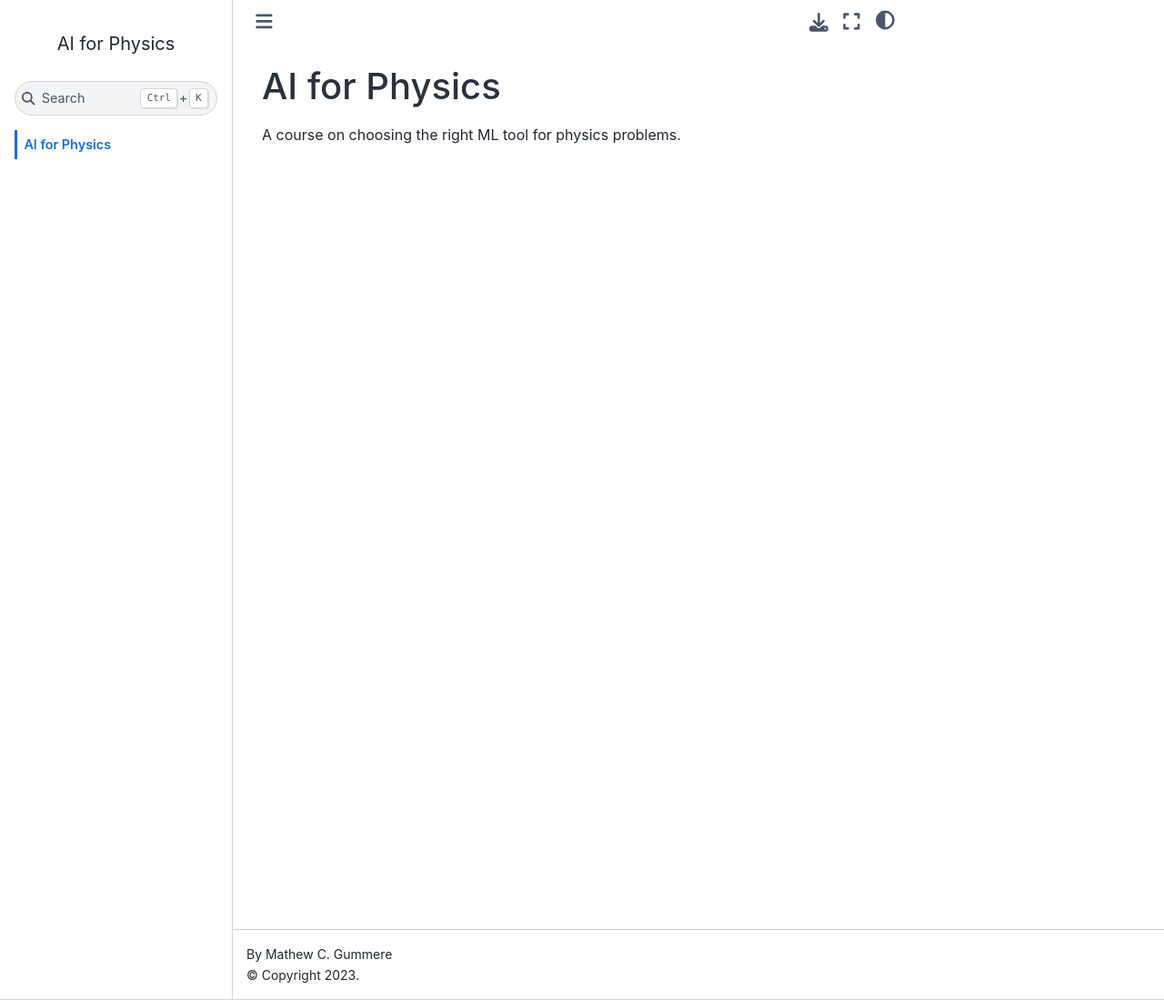
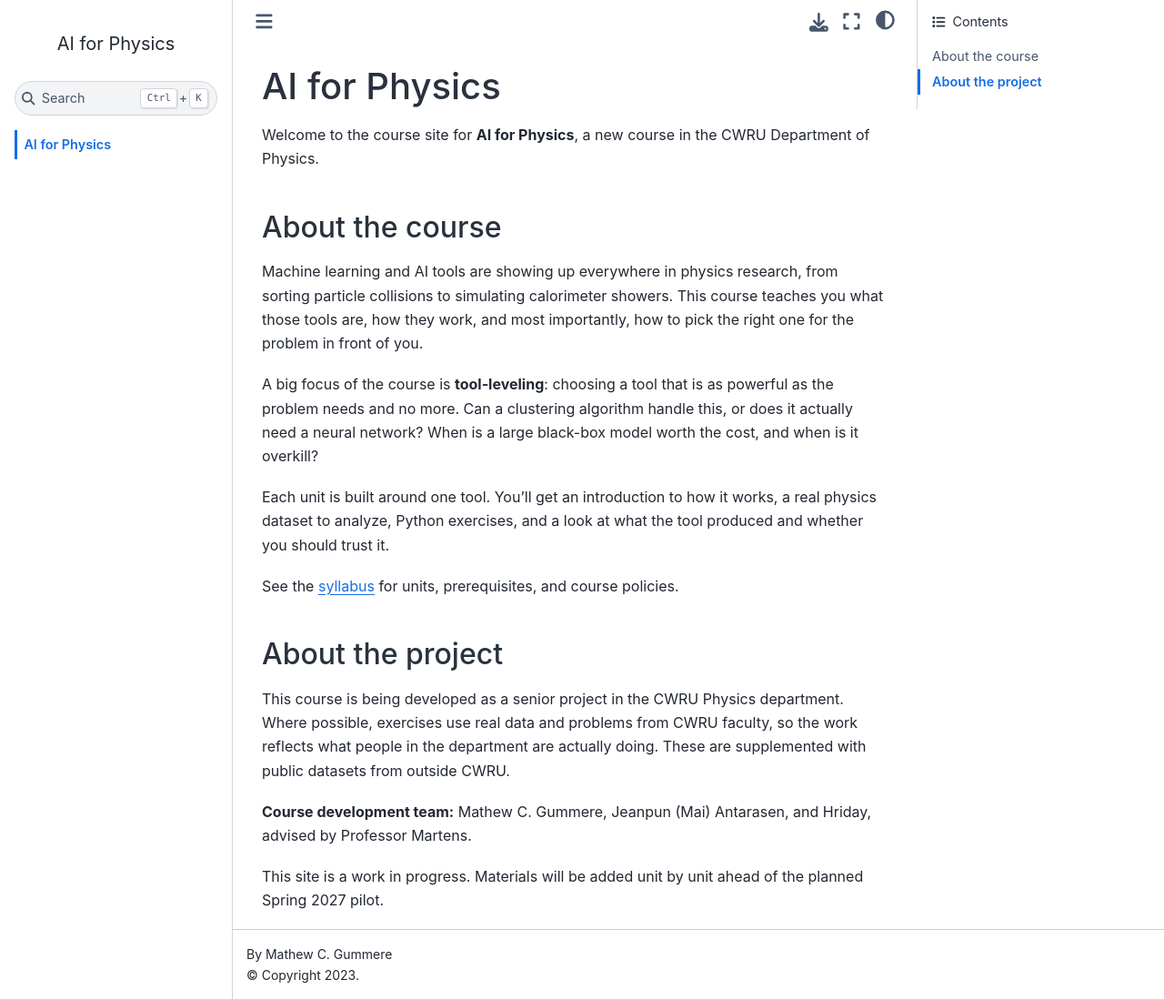
Before and after one commit to gummeremathew/ai-ml-for-physics, a Jupyter Book: the page built from intro.md, in a window 1280 px wide and 1099 px high. Shown: the whole window at 91% size. Built offline with Jupyter Book 1.0.4 settings and Sphinx 7.4.7 and the Sphinx Book theme 1.1.4, drawn with Linux system fonts in a browser that asks for light colours; pages that are not in the unit, such as notebooks, are missing from menus.

Commit message:
Add files via upload

```diff
--- a/intro.md
+++ b/intro.md
@@ -1,2 +1,21 @@
 # AI for Physics
-A course on choosing the right ML tool for physics problems.
+
+Welcome to the course site for **AI for Physics**, a new course in the CWRU Department of Physics.
+
+## About the course
+
+Machine learning and AI tools are showing up everywhere in physics research, from sorting particle collisions to simulating calorimeter showers. This course teaches you what those tools are, how they work, and most importantly, how to pick the right one for the problem in front of you.
+
+A big focus of the course is **tool-leveling**: choosing a tool that is as powerful as the problem needs and no more. Can a clustering algorithm handle this, or does it actually need a neural network? When is a large black-box model worth the cost, and when is it overkill?
+
+Each unit is built around one tool. You'll get an introduction to how it works, a real physics dataset to analyze, Python exercises, and a look at what the tool produced and whether you should trust it.
+
+See the [syllabus](syllabus.md) for units, prerequisites, and course policies.
+
+## About the project
+
+This course is being developed as a senior project in the CWRU Physics department. Where possible, exercises use real data and problems from CWRU faculty, so the work reflects what people in the department are actually doing. These are supplemented with public datasets from outside CWRU.
+
+**Course development team:** Mathew C. Gummere, Jeanpun (Mai) Antarasen, and Hriday, advised by Professor Martens.
+
+This site is a work in progress. Materials will be added unit by unit ahead of the planned Spring 2027 pilot.
```
Also changed, not shown: syllabus.md (added, +60 -0 lines).
